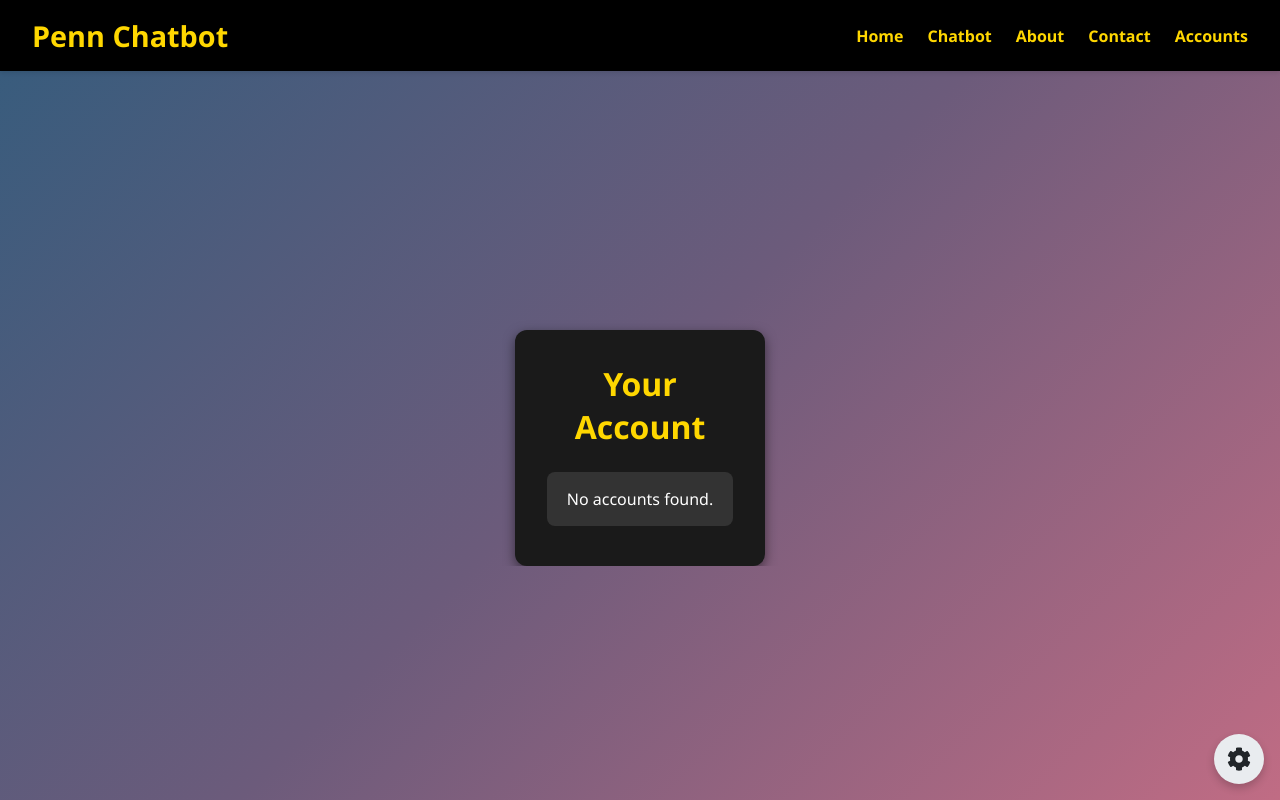
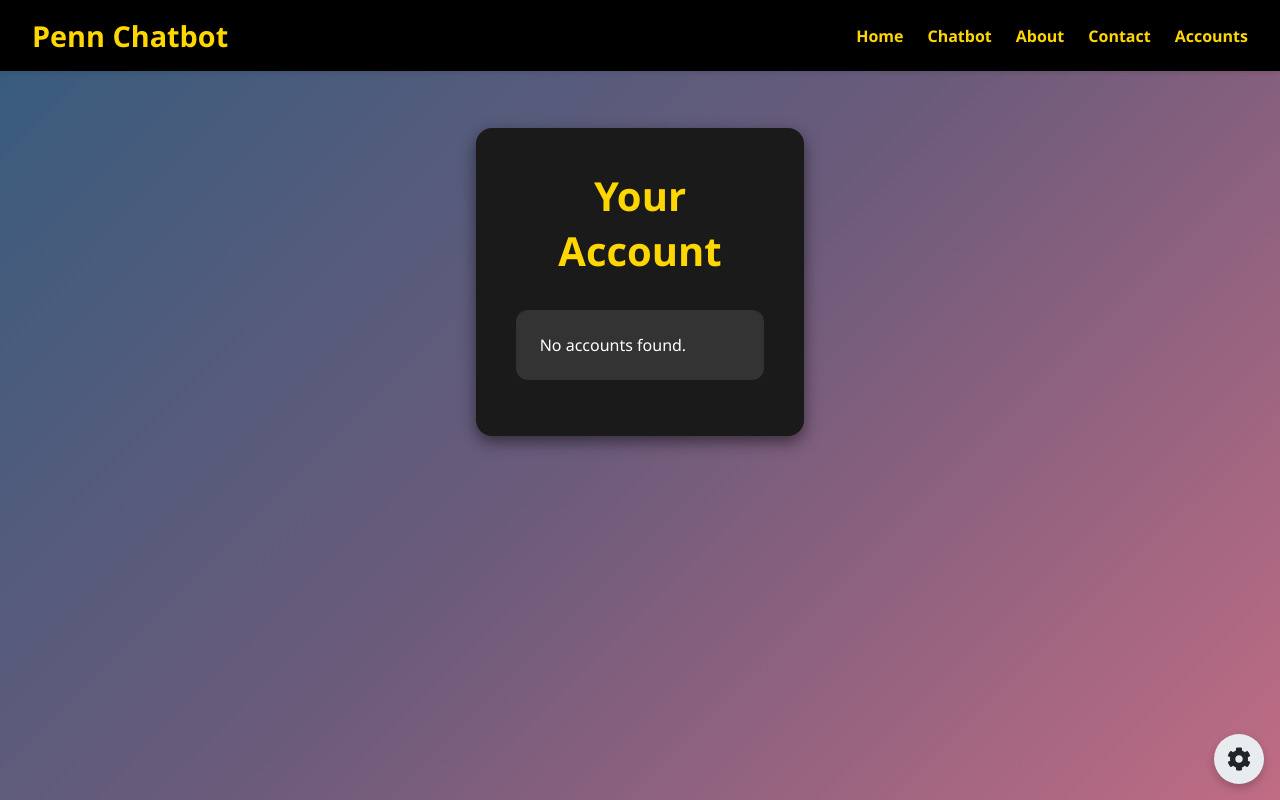
Before and after one commit to vmanukyann/PennAI, a React (Create React App) app in the folder client/: page /accounts in a window 1280 px wide. Built offline with nearby package versions, Linux system fonts and the light colour scheme.

Commit message:
Account UI

```diff
--- a/client/src/Accounts.css
+++ b/client/src/Accounts.css
@@ -4,7 +4,8 @@ body {
   padding: 0;
   background: linear-gradient(135deg, #355c7d, #6c5b7b, #c06c84); /* Gradient background */
   color: #ffffff; /* White text color */
-  height: 100vh;
+  height: 100%;
+  min-height: 100vh; /* Ensure the body spans the full viewport height */
   display: flex;
   flex-direction: column; /* Allow stacking of navbar and content */
 }
@@ -61,25 +62,26 @@ body {
   flex-direction: column;
   align-items: center;
   justify-content: flex-start;
-  height: 100%;
+  min-height: calc(100vh - 4rem); /* Ensure the wrapper spans the full height minus navbar */
+  padding: 2rem; /* Add padding for better spacing */
   overflow-y: auto; /* Allow scrolling if content overflows */
 }
 
 .accounts-container {
   background-color: #1a1a1a; /* Dark gray container */
-  padding: 2rem;
-  border-radius: 12px;
-  box-shadow: 0 4px 12px rgba(0, 0, 0, 0.5); /* Subtle shadow */
+  padding: 2.5rem; /* Increase padding for better spacing */
+  border-radius: 16px; /* Slightly more rounded corners */
+  box-shadow: 0 6px 16px rgba(0, 0, 0, 0.5); /* Stronger shadow for better contrast */
   text-align: center;
-  width: 90%;
-  max-width: 600px;
+  width: 95%; /* Adjust width for better responsiveness */
+  max-width: 800px; /* Increase max width for more content space */
   margin-top: 2rem; /* Add spacing below the navbar */
 }
 
 .accounts-title {
-  font-size: 2rem;
+  font-size: 2.5rem; /* Increase font size for better visibility */
   color: #ffd700; /* Gold color for the title */
-  margin-bottom: 1.5rem;
+  margin-bottom: 2rem; /* Add more spacing below the title */
 }
 
 .accounts-list {
@@ -89,18 +91,22 @@ body {
 }
 
 .accounts-list li {
+  display: flex;
+  align-items: center;
+  gap: 1.5rem; /* Increase spacing between icon and details */
   background-color: #333333; /* Slightly lighter gray for list items */
-  margin: 0.5rem 0;
-  padding: 1rem;
-  border-radius: 8px;
+  margin: 1rem 0; /* Add more spacing between list items */
+  padding: 1.5rem; /* Increase padding for better spacing */
+  border-radius: 12px; /* Slightly more rounded corners */
   color: #ffffff;
   font-size: 1rem;
-  transition: background-color 0.3s ease;
+  transition: background-color 0.3s ease, transform 0.3s ease;
 }
 
 .accounts-list li:hover {
   background-color: #ffd700; /* Gold hover effect */
   color: #000000; /* Black text on hover */
+  transform: translateY(-3px); /* Subtle lift effect on hover */
 }
 
 .account-button {
@@ -138,63 +144,69 @@ body {
 }
 
 .account-icon {
-  width: 50px;
-  height: 50px;
-  background-color: #ffd700; /* Gold background */
+  width: 80px; /* Increase width for better visibility */
+  height: 80px; /* Match height to width */
+  background-color: #ffd700; /* Gold background for better contrast */
   color: #000000; /* Black text */
-  border-radius: 50%;
+  font-size: 2rem; /* Adjust font size for larger icon */
+  font-weight: bold;
   display: flex;
   align-items: center;
   justify-content: center;
-  font-size: 1.5rem;
-  font-weight: bold;
+  border-radius: 50%; /* Keep circular shape */
+  box-shadow: 0 4px 8px rgba(0, 0, 0, 0.3); /* Stronger shadow for better depth */
+  text-transform: uppercase; /* Ensure initials are uppercase */
 }
 
 .account-details {
   flex-grow: 1;
+  text-align: left; /* Align text to the left for better readability */
 }
 
 .account-name {
-  font-size: 1.2rem;
+  font-size: 1.4rem; /* Increase font size for better visibility */
   font-weight: bold;
+  margin-bottom: 0.5rem; /* Add spacing below the name */
 }
 
 .account-email {
   font-size: 1rem;
-  color: #cccccc;
+  color: #cccccc; /* Subtle gray for email text */
 }
 
 .account-edit {
   display: flex;
   flex-direction: column;
-  gap: 0.5rem;
+  gap: 0.8rem; /* Increase spacing between input fields */
 }
 
 .account-input {
-  padding: 0.5rem;
+  padding: 0.8rem; /* Increase padding for better usability */
   border: 1px solid #ddd;
-  border-radius: 6px;
+  border-radius: 8px; /* Slightly more rounded corners */
   font-size: 1rem;
   outline: none;
 }
 
 .account-input:focus {
   border-color: #ffd700; /* Gold border on focus */
+  box-shadow: 0 0 4px #ffd700; /* Add glow effect on focus */
 }
 
 .account-edit-button,
 .account-save-button {
-  padding: 0.5rem 1rem;
+  padding: 0.8rem 1.5rem; /* Increase padding for better usability */
   background-color: #ffd700; /* Gold button */
   color: #000000; /* Black text */
   border: none;
-  border-radius: 6px;
+  border-radius: 8px; /* Slightly more rounded corners */
   font-size: 1rem;
   cursor: pointer;
-  transition: background-color 0.3s ease;
+  transition: background-color 0.3s ease, transform 0.3s ease;
 }
 
 .account-edit-button:hover,
 .account-save-button:hover {
   background-color: #e6b800; /* Slightly darker gold */
+  transform: scale(1.05); /* Slight zoom effect */
 }
--- a/client/src/App.css
+++ b/client/src/App.css
@@ -84,6 +84,27 @@ body.dark-mode {
 .nav-links button:hover {
   background-color: #ffd700; /* Primary gold */
   color: #000000; /* Set button text color to black on hover */
+}
+
+.nav-account-icon {
+  width: 40px;
+  height: 40px;
+  background-color: #ffd700; /* Gold background */
+  color: #000000; /* Black text */
+  font-size: 1.2rem;
+  font-weight: bold;
+  display: flex;
+  align-items: center;
+  justify-content: center;
+  border-radius: 50%; /* Circular shape */
+  border: none;
+  cursor: pointer;
+  transition: transform 0.3s ease, background-color 0.3s ease;
+}
+
+.nav-account-icon:hover {
+  background-color: #e6b800; /* Slightly darker gold on hover */
+  transform: scale(1.1); /* Slight zoom effect */
 }
 
 .chat-container {
--- a/client/src/App.js
+++ b/client/src/App.js
@@ -13,9 +13,18 @@ import Accounts from "./Accounts"; // Import Accounts component
 
 function NavBar() {
   const navigate = useNavigate();
+  const currentUser = JSON.parse(localStorage.getItem("currentUserDetails")) || null;
+
+  const getUserInitials = (user) => {
+    if (user && user.firstName && user.lastName) {
+      return `${user.firstName[0].toUpperCase()}${user.lastName[0].toUpperCase()}`;
+    }
+    return "??"; // Default initials if user details are missing
+  };
 
   const handleLogout = () => {
     localStorage.removeItem("currentUser"); // Clear the current user
+    localStorage.removeItem("currentUserDetails"); // Clear user details
     localStorage.removeItem("lastLoginTime"); // Clear the login timestamp
     navigate("/login"); // Redirect to the login page
   };
@@ -28,7 +37,9 @@ function NavBar() {
         <li><button onClick={() => navigate("/signup")} className="nav-button">Sign Up</button></li>
         <li><button onClick={handleLogout} className="nav-button">Logout</button></li>
         <li>
-          <button onClick={() => navigate("/accounts")} className="nav-button">Accounts</button> {/* Add Accounts button */}
+          <button onClick={() => navigate("/accounts")} className="nav-account-icon">
+            {getUserInitials(currentUser)} {/* Display user initials */}
+          </button>
         </li>
       </ul>
     </nav>
--- a/client/src/Login.js
+++ b/client/src/Login.js
@@ -40,12 +40,14 @@ function Login() {
         }
         setError("");
         localStorage.setItem("currentUser", email); // Track the currently logged-in user
+        localStorage.setItem("currentUserDetails", JSON.stringify(user || newUser)); // Save user details
         localStorage.setItem("lastLoginTime", new Date().toISOString()); // Save the login timestamp
         navigate("/app"); // Redirect to the chatbot page
       } else if (user) {
         if (user.approved) {
           setError("");
           localStorage.setItem("currentUser", email); // Track the currently logged-in user
+          localStorage.setItem("currentUserDetails", JSON.stringify(user)); // Save user details
           localStorage.setItem("lastLoginTime", new Date().toISOString()); // Save the login timestamp
           navigate("/app"); // Redirect to the chatbot page
         } else {
```
